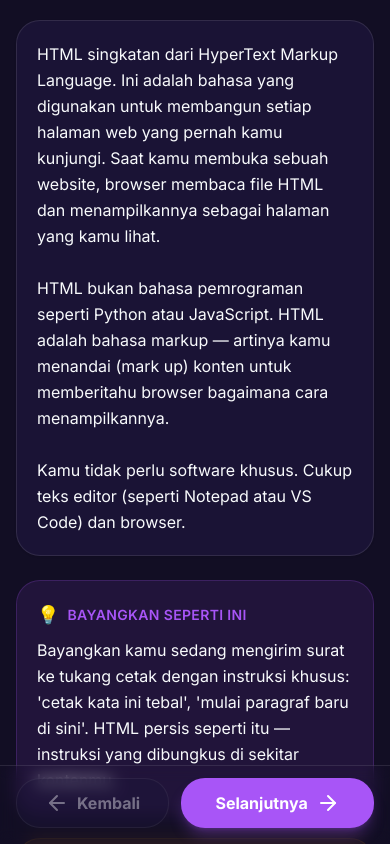
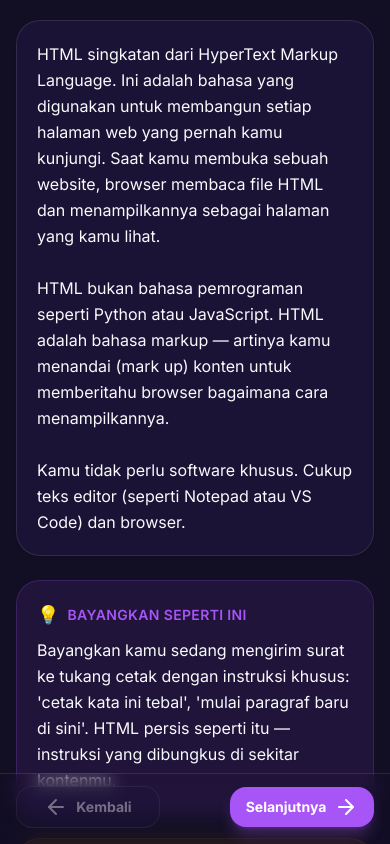
Before and after one commit to soKrizpy/bits2bytes-lesson-engine, a Next.js app: page /lesson/beginner-html-01 in a window 390 px wide. Both pictures are taken after a click on the button "Mulai Belajar →". Shown: the part 125-969 px from the top of the page. Built offline with nearby package versions, Linux system fonts and the light colour scheme.

Commit message:
Fix lesson navigation button responsiveness

```diff
--- a/src/components/LessonEngine.tsx
+++ b/src/components/LessonEngine.tsx
@@ -293,21 +293,23 @@ export function LessonEngine({ topicId }: LessonEngineProps) {
 
       {/* ── Sticky bottom CTA bar ───────────────────────────────────── */}
       <div className="fixed bottom-0 left-0 right-0 z-50 bg-[var(--bg-page)]/95 backdrop-blur border-t border-white/10 sticky-cta-safe-area px-4 py-3">
-        <div className="mx-auto flex w-full max-w-lg gap-3">
+        <div className="mx-auto flex w-full max-w-2xl items-center justify-between gap-6">
           <button
+            type="button"
             onClick={handlePrevious}
             disabled={currentNodeIndex === 0}
-            className="inline-flex min-h-12 flex-1 items-center justify-center gap-2 rounded-2xl border border-white/15 bg-card px-4 py-3 font-bold text-text-base transition-all duration-200 hover:border-white/25 hover:bg-elevated focus-visible:outline-none focus-visible:ring-2 focus-visible:ring-primary focus-visible:ring-offset-2 focus-visible:ring-offset-background active:scale-[0.98] disabled:cursor-not-allowed disabled:opacity-40"
+            className="inline-flex min-h-10 w-36 shrink-0 items-center justify-center gap-2 rounded-xl border border-white/15 bg-card px-3 py-2 text-sm font-bold text-text-base transition-all duration-200 hover:border-white/25 hover:bg-elevated focus-visible:outline-none focus-visible:ring-2 focus-visible:ring-primary focus-visible:ring-offset-2 focus-visible:ring-offset-background active:scale-[0.98] disabled:cursor-not-allowed disabled:opacity-40 sm:w-40"
             aria-label="Kembali ke halaman sebelumnya"
           >
             <ArrowLeft aria-hidden="true" data-icon="inline-start" />
             Kembali
           </button>
           <button
+            type="button"
             onClick={handleAdvance}
             disabled={!canAdvance || isCompletedSelection}
             className={[
-              'inline-flex min-h-12 flex-[1.35] items-center justify-center gap-2 rounded-2xl px-4 py-3 font-bold text-base transition-all duration-200',
+              'inline-flex min-h-10 w-36 shrink-0 items-center justify-center gap-2 rounded-xl px-3 py-2 text-sm font-bold transition-all duration-200 sm:w-40',
               'focus-visible:outline-none focus-visible:ring-2 focus-visible:ring-primary focus-visible:ring-offset-2 focus-visible:ring-offset-background',
               canAdvance && !isCompletedSelection
                 ? 'bg-primary text-white shadow-lg shadow-primary/30 hover:bg-primary/90 active:scale-[0.98]'
```
